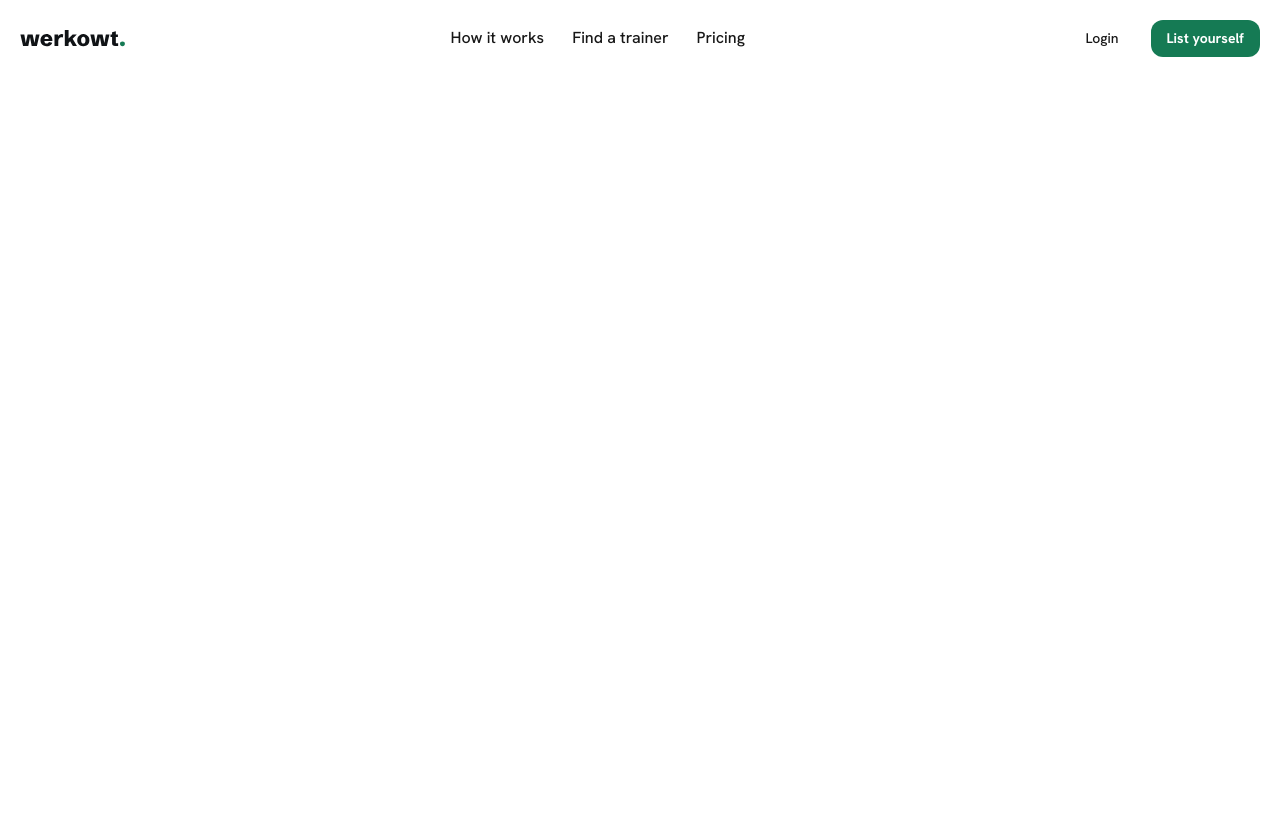
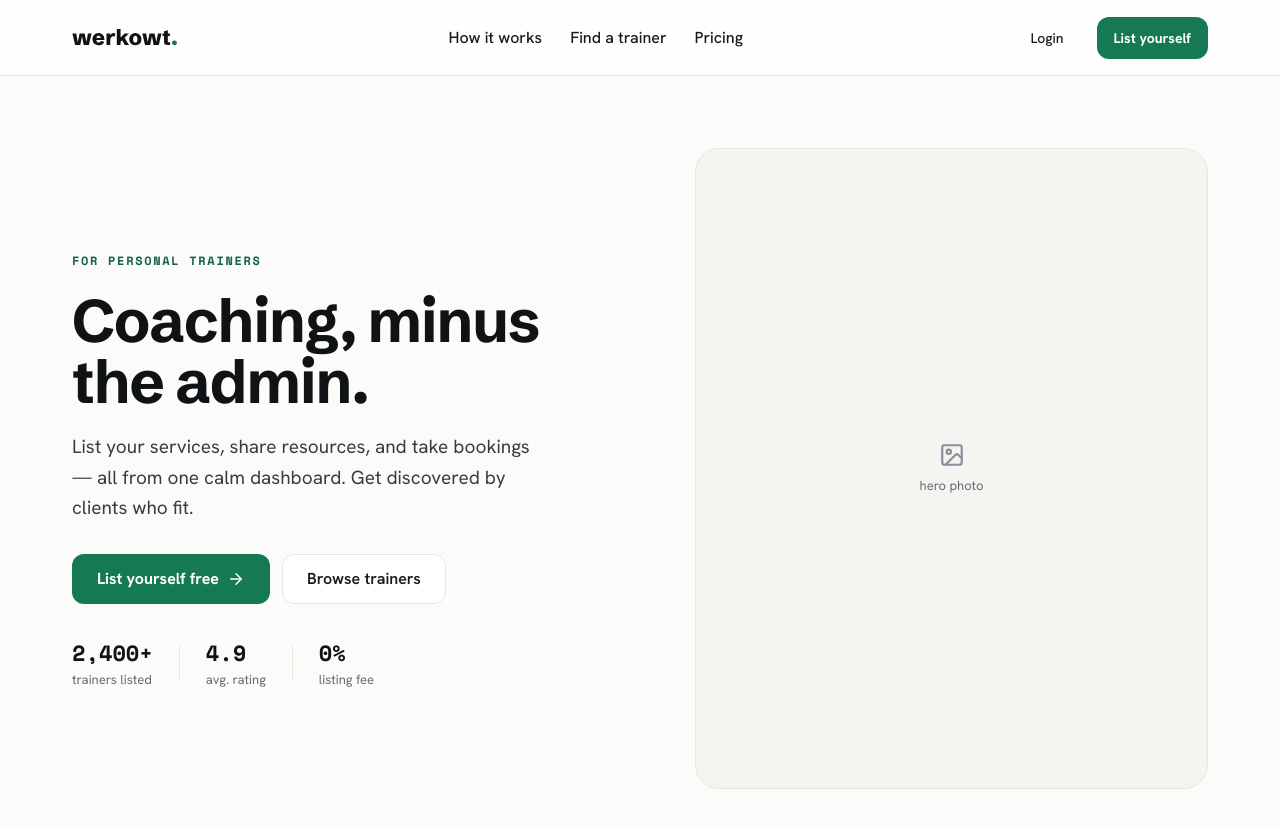
Before and after one commit to SMYTH-/werkowt, a Next.js app: page / in a window 1280 px wide. Shown: the top 828 px of the page. Before the commit the page ends 800 px from the top, so only its background shows below. Built offline with nearby package versions, Linux system fonts and the light colour scheme.

Commit message:
Feat: Hero banner

```diff
--- a/src/app/page.tsx
+++ b/src/app/page.tsx
@@ -1,9 +1,15 @@
 import React from 'react';
 
 import { Header } from '@/components/Header';
+import { HeroBanner } from '@/components/HeroBanner/HeroBanner';
 
 export default function Page() {
   return <div>
     <Header />
+    <main>
+      <div className='container'>
+        <HeroBanner />
+      </div>
+    </main>
   </div>;
 }
--- a/src/app/ui/globals.css
+++ b/src/app/ui/globals.css
@@ -2,8 +2,8 @@
 @import './tokens.css';
 
 :root {
-  --background: #ffffff;
-  --foreground: #171717;
+  --background: var(--paper);
+  --foreground: var(--ink-900);
 }
 
 html {
@@ -11,18 +11,97 @@ html {
 }
 
 @theme inline {
-  --color-background: var(--background);
-  --color-foreground: var(--foreground);
+  /* Fonts */
   --font-sans: var(--font-hanken-grotesk);
   --font-display: var(--font-schibsted-grotesk);
   --font-mono: var(--font-space-mono);
-}
 
-@media (prefers-color-scheme: dark) {
-  :root {
-    --background: #0a0a0a;
-    --foreground: #ededed;
-  }
+  /* ---- Colors: neutrals ---- */
+  --color-paper: var(--paper);
+  --color-paper-sunk: var(--paper-sunk);
+  --color-white: var(--white);
+
+  --color-ink-950: var(--ink-950);
+  --color-ink-900: var(--ink-900);
+  --color-ink-700: var(--ink-700);
+  --color-ink-500: var(--ink-500);
+  --color-ink-400: var(--ink-400);
+  --color-ink-300: var(--ink-300);
+
+  --color-line-200: var(--line-200);
+  --color-line-100: var(--line-100);
+
+  /* ---- Colors: brand ---- */
+  --color-jade-50: var(--jade-50);
+  --color-jade-100: var(--jade-100);
+  --color-jade-200: var(--jade-200);
+  --color-jade-300: var(--jade-300);
+  --color-jade-500: var(--jade-500);
+  --color-jade-600: var(--jade-600);
+  --color-jade-700: var(--jade-700);
+  --color-jade-900: var(--jade-900);
+
+  --color-sand-100: var(--sand-100);
+  --color-sand-300: var(--sand-300);
+  --color-sand-500: var(--sand-500);
+
+  /* ---- Colors: semantic hues ---- */
+  --color-green-500: var(--green-500);
+  --color-amber-500: var(--amber-500);
+  --color-amber-100: var(--amber-100);
+  --color-red-500: var(--red-500);
+  --color-red-100: var(--red-100);
+  --color-blue-500: var(--blue-500);
+  --color-blue-100: var(--blue-100);
+
+  /* ---- Colors: semantic aliases ---- */
+  --color-app: var(--bg-app);
+  --color-sunk: var(--bg-sunk);
+  --color-surface-card: var(--surface-card);
+  --color-surface-raised: var(--surface-raised);
+  --color-surface-inverse: var(--surface-inverse);
+
+  --color-strong: var(--text-strong);
+  --color-muted: var(--text-muted);
+  --color-subtle: var(--text-subtle);
+  --color-on-brand: var(--text-on-brand);
+  --color-on-inverse: var(--text-on-inverse);
+  --color-link: var(--text-link);
+
+  --color-border: var(--border-default);
+  --color-border-subtle: var(--border-subtle);
+  --color-border-strong: var(--border-strong);
+  --color-border-focus: var(--border-focus);
+
+  --color-brand: var(--brand);
+  --color-brand-hover: var(--brand-hover);
+  --color-brand-pressed: var(--brand-pressed);
+  --color-brand-tint: var(--brand-tint);
+
+  --color-success: var(--success);
+  --color-success-tint: var(--success-tint);
+  --color-warning: var(--warning);
+  --color-warning-tint: var(--warning-tint);
+  --color-danger: var(--danger);
+  --color-danger-tint: var(--danger-tint);
+  --color-info: var(--info);
+  --color-info-tint: var(--info-tint);
+
+  --color-background: var(--background);
+  --color-foreground: var(--foreground);
+
+  /* ---- Font sizes (text-*) ---- */
+  --text-display-xl: var(--fs-display-xl);
+  --text-display-l: var(--fs-display-l);
+  --text-display-m: var(--fs-display-m);
+  --text-h1: var(--fs-h1);
+  --text-h2: var(--fs-h2);
+  --text-h3: var(--fs-h3);
+  --text-body-lg: var(--fs-body-lg);
+  --text-body: var(--fs-body);
+  --text-sm: var(--fs-sm);
+  --text-xs: var(--fs-xs);
+  --text-eyebrow: var(--fs-eyebrow);
 }
 
 body {
@@ -31,7 +110,14 @@ body {
 }
 
 .container {
-  max-width: 1280px;
+  max-width: 1200px;
   margin: 0 auto;
-  padding: 0 20px;
+  padding: 0 32px;
 }
+
+.eyebrow {
+  font: 700 12px var(--font-mono);
+  letter-spacing: 0.14em;
+  text-transform: uppercase;
+  color: var(--jade-600);
+}
--- a/src/components/Button/Button.tsx
+++ b/src/components/Button/Button.tsx
@@ -1,17 +1,17 @@
+import type { ButtonHTMLAttributes, ReactNode } from 'react';
+import clsx from 'clsx';
 import './button.css';
 
-export interface ButtonProps {
+export interface ButtonProps extends ButtonHTMLAttributes<HTMLButtonElement> {
   /** Is this the principal call to action on the page? */
   primary?: boolean;
   underline?: boolean;
-  /** What background color to use */
-  backgroundColor?: string;
   /** How large should the button be? */
   size?: 'small' | 'medium' | 'large';
   /** Button contents */
   label: string;
-  /** Optional click handler */
-  onClick?: () => void;
+  /** Optional trailing icon */
+  icon?: ReactNode;
 }
 
 /** Primary UI component for user interaction */
@@ -19,18 +19,21 @@ export const Button = ({
   primary = false,
   size = 'medium',
   underline = false,
-  backgroundColor,
   label,
+  icon,
+  className,
+  type = 'button',
   ...props
 }: ButtonProps) => {
   const mode = primary ? 'button--primary' : underline ? 'button--underline' : 'button--secondary';
   return (
     <button
-      type="button"
-      className={['storybook-button', `storybook-button--${size}`, mode].join(' ')}
+      type={type}
+      className={clsx('button', `button--${size}`, mode, className)}
       {...props}
     >
-      {label}
+      <span>{label}</span>
+      {icon}
     </button>
   );
 };
--- a/src/components/Button/button.css
+++ b/src/components/Button/button.css
@@ -1,51 +1,76 @@
-.storybook-button {
-  display: flex;
-  padding: var(--space-2) var(--space-4);
+.button {
+  display: inline-flex;
+  align-items: center;
   justify-content: center;
-  align-items: center;
   gap: var(--space-2);
-  transition: all 0.3s ease;
+  font-family: var(--font-sans);
+  font-weight: var(--fw-semibold);
+  border-radius: var(--radius-md);
+  border: 1px solid transparent;
+  cursor: pointer;
+  white-space: nowrap;
+  text-decoration: none;
+  line-height: 1;
+  transition:
+    background var(--dur-base) var(--ease-standard),
+    border-color var(--dur-base) var(--ease-standard),
+    transform var(--dur-fast) var(--ease-standard),
+    box-shadow var(--dur-base) var(--ease-standard);
 }
 
 .button--primary {
-  border-radius: var(--radius-md);
   background: var(--brand);
-  color: var(--white);
+  color: var(--text-on-brand);
   font-weight: var(--fw-bold);
 
   &:hover {
     background: var(--brand-hover);
-    color: var(--white);
+    color: var(--text-on-brand);
   }
 }
 
+.button svg {
+  display: inline-flex;
+  flex-shrink: 0;
+}
+
 .button--secondary {
-  box-shadow: rgba(0, 0, 0, 0.15) 0px 0px 0px 1px inset;
-  background-color: transparent;
-  color: #333;
+  background: var(--white);
+  color: var(--ink-900);
+  border-color: var(--line-200);
+
+  &:hover {
+    border-color: var(--ink-300);
+    background: var(--paper-sunk);
+  }
 }
 
 .button--underline {
-  text-decoration: none;
-  color: var(--black);
+  background: transparent;
+  border-color: transparent;
+  color: var(--ink-900);
   font-weight: var(--fw-medium);
 
   &:hover {
     text-decoration: underline;
     color: var(--brand);
-    font-weight: var(--fw-medium);
   }
 }
-.storybook-button--small {
-  padding: 10px 16px;
-  font-size: 12px;
+
+.button--small {
+  height: 36px;
+  padding: 0 16px;
+  font-size: var(--fs-xs);
 }
-.storybook-button--medium {
+
+.button--medium {
+  height: 42px;
+  padding: 0 16px;
   font-size: var(--fs-sm);
-  padding: 8px 16px;
-  font-size: 14px;
 }
-.storybook-button--large {
-  padding: 12px 24px;
-  font-size: 16px;
+
+.button--large {
+  height: 50px;
+  padding: 0 24px;
+  font-size: var(--fs-body);
 }
--- a/src/components/Header/Header.tsx
+++ b/src/components/Header/Header.tsx
@@ -13,14 +13,15 @@ export function Header() {
   const [open, setOpen] = useState(false);
   return (
     <header>
-      <div className='container flex justify-between items-center h-19'>
+      <div className='flex justify-center h-19 bg-white/80 backdrop-blur-sm border-b border-gray-200'>
+          <div className='container flex justify-between items-center'>
           <div className='flex items-center gap-4'>
             <Image loading="eager" src="/logo.svg" alt="logo" width={106} height={26} />
           </div>
           <div className='hidden md:flex items-center gap-7'>
-          <Link className='text-[--fs-sm] font-medium' href="/">How it works</Link>
-          <Link className='text-[--fs-sm] font-medium' href="/">Find a trainer</Link>
-          <Link className='text-[--fs-sm] font-medium' href="/">Pricing</Link>
+            <Link className='text-body font-medium' href="/">How it works</Link>
+            <Link className='text-body font-medium' href="/">Find a trainer</Link>
+            <Link className='text-body font-medium' href="/">Pricing</Link>
           </div>
           <div className='flex items-center gap-4'>
             <Button underline label="Login">Login</Button>
@@ -28,6 +29,7 @@ export function Header() {
             <BurgerMenu open={open} setOpen={setOpen} />
           </div>
         </div>
+      </div>
       <MobileMenu open={open} setOpen={setOpen} />
     </header>
   );
--- /dev/null
+++ b/src/components/HeroBanner/HeroBanner.tsx
@@ -0,0 +1,111 @@
+import { Button } from '@/components/Button';
+
+function ArrowRightIcon() {
+  return (
+    <svg
+      xmlns="http://www.w3.org/2000/svg"
+      width="18"
+      height="18"
+      viewBox="0 0 24 24"
+      fill="none"
+      stroke="currentColor"
+      strokeWidth="2"
+      strokeLinecap="round"
+      strokeLinejoin="round"
+      aria-hidden="true"
+    >
+      <path d="M5 12h14" />
+      <path d="m12 5 7 7-7 7" />
+    </svg>
+  );
+}
+
+function ImageIcon() {
+  return (
+    <svg
+      xmlns="http://www.w3.org/2000/svg"
+      width="26"
+      height="26"
+      viewBox="0 0 24 24"
+      fill="none"
+      stroke="currentColor"
+      strokeWidth="2"
+      strokeLinecap="round"
+      strokeLinejoin="round"
+      aria-hidden="true"
+    >
+      <rect width="18" height="18" x="3" y="3" rx="2" ry="2" />
+      <circle cx="9" cy="9" r="2" />
+      <path d="m21 15-3.086-3.086a2 2 0 0 0-2.828 0L6 21" />
+    </svg>
+  );
+}
+
+const stats = [
+  { value: '2,400+', label: 'trainers listed' },
+  { value: '4.9', label: 'avg. rating' },
+  { value: '0%', label: 'listing fee' },
+] as const;
+
+export function HeroBanner() {
+  return (
+    <section className="grid grid-cols-1 items-center gap-7 py-9 sm:gap-10 sm:py-12 lg:grid-cols-[1.05fr_0.95fr] lg:gap-14 lg:pt-[72px] lg:pb-16">
+      <div>
+        <span className="eyebrow">For personal trainers</span>
+        <h1 className="mt-[18px] font-display text-[2.375rem] font-bold leading-[1.02] tracking-[-0.02em] text-ink-950 md:text-display-m lg:text-[3.75rem]">
+          Coaching, minus the admin.
+        </h1>
+        <p className="mt-5 max-w-[480px] font-sans text-[17px] leading-[1.6] text-ink-700 sm:text-[19px]">
+          List your services, share resources, and take bookings — all from one
+          calm dashboard. Get discovered by clients who fit.
+        </p>
+
+        <div className="mt-[30px] flex flex-col gap-3 sm:flex-row sm:flex-wrap">
+          <Button
+            primary
+            size="large"
+            label="List yourself free"
+            icon={<ArrowRightIcon />}
+            className="w-full sm:w-auto"
+          />
+          <Button
+            size="large"
+            label="Browse trainers"
+            className="w-full sm:w-auto"
+          />
+        </div>
+
+        <div className="mt-[34px] flex flex-wrap items-center gap-4 sm:gap-5 lg:gap-[26px]">
+          {stats.map((stat, index) => (
+            <div
+              key={stat.label}
+              className="flex items-center gap-4 sm:gap-5 lg:gap-[26px]"
+            >
+              {index > 0 && (
+                <span
+                  className="inline-block h-[34px] w-px shrink-0 bg-line-200"
+                  aria-hidden="true"
+                />
+              )}
+              <div>
+                <div className="font-mono text-lg font-bold leading-snug text-ink-950 sm:text-[22px]">
+                  {stat.value}
+                </div>
+                <div className="mt-0.5 text-[13px] text-ink-500">{stat.label}</div>
+              </div>
+            </div>
+          ))}
+        </div>
+      </div>
+
+      <div
+        className="flex aspect-[4/3] w-full flex-col items-center justify-center gap-2 rounded-3xl border border-line-200 bg-paper-sunk text-ink-400 sm:aspect-[16/10] sm:max-h-[360px] lg:aspect-[4/5] lg:max-h-none"
+        role="img"
+        aria-label="Hero photo placeholder"
+      >
+        <ImageIcon />
+        <span className="text-[13px] text-ink-500">hero photo</span>
+      </div>
+    </section>
+  );
+}
```
Also changed, not shown: 1 other file (tests, documents, lock files or other folders). Lines whose indentation alone changed are shown as unchanged.
